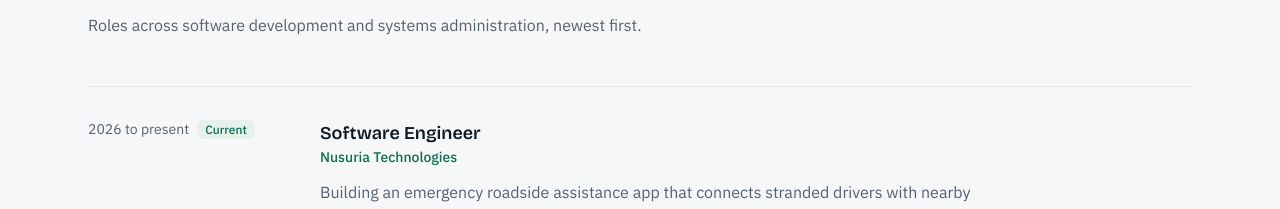
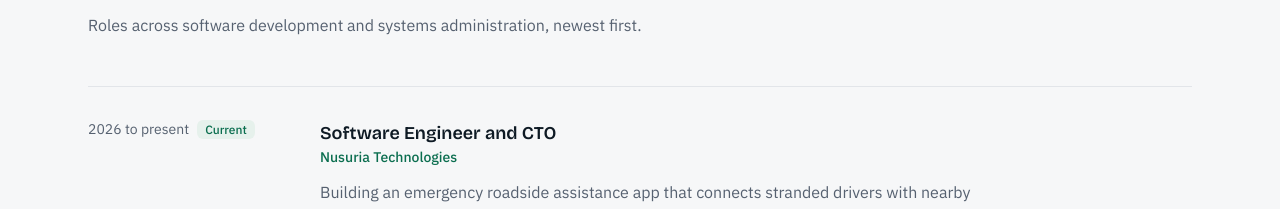
Before and after one commit to jameskaruri/portfolio, a Next.js app: page / in a window 1280 px wide. Shown: the part 962-1171 px from the top of the page. Built offline with nearby package versions, Linux system fonts and the light colour scheme.

Commit message:
Add Software Engineer and CTO

```diff
--- a/src/app/page.tsx
+++ b/src/app/page.tsx
@@ -25,7 +25,7 @@ const PROFILE = [
 
 const EXPERIENCE = [
   {
-    role: "Software Engineer",
+    role: "Software Engineer and CTO",
     org: "Nusuria Technologies",
     period: "2026 to present",
     current: true,
```
